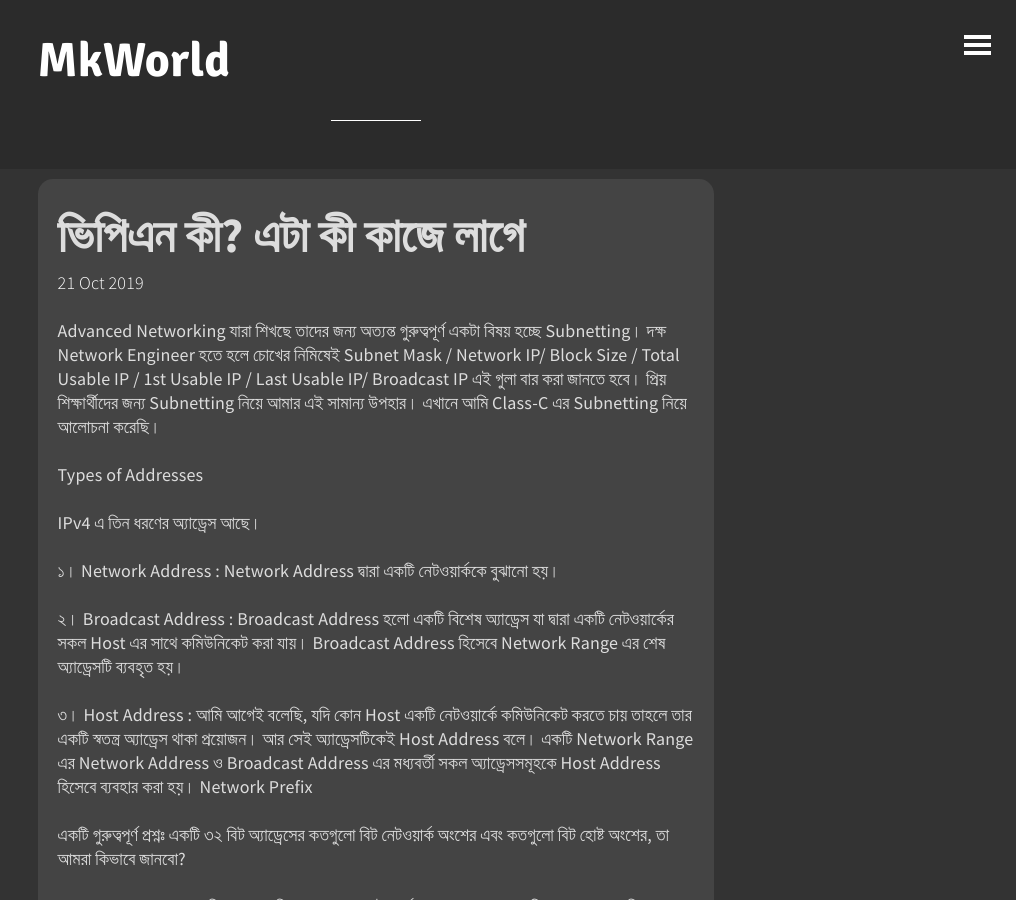
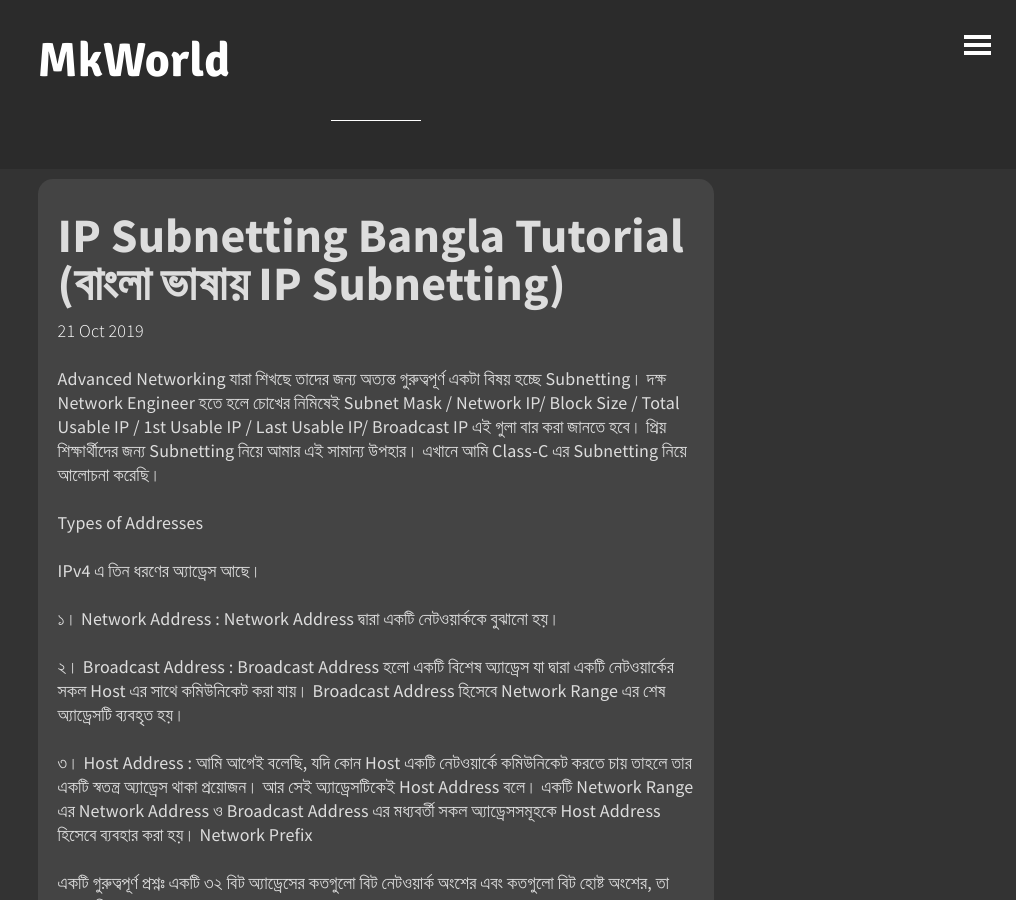
Before and after one commit to bdmilan/blog, a Jekyll site: the page built from _posts/2019-10-21-IP Subnetting Bangla Tutorial (বাংলা ভাষায় IP Subnetting).md, in a window 1280 px wide and 900 px high. Shown: the whole window, without its empty margins (264-1280 px from the left). Built offline with Jekyll 4.4.1, drawn with Linux system fonts in a browser that asks for light colours.

Commit message:
Update and rename 2019-10-21-ভিপিএন কী? এটা কী কাজে লাগে.md to 2019-10-21-IP Subnetting Bangla Tutorial (বাংলা ভাষায় IP Subnetting).md

```diff
--- a/_posts/2019-10-21-ভিপিএন কী? এটা কী কাজে লাগে.md
+++ b/_posts/2019-10-21-IP Subnetting Bangla Tutorial (বাংলা ভাষায় IP Subnetting).md
@@ -1,5 +1,5 @@
 ---
-title: ভিপিএন কী? এটা কী কাজে লাগে
+title: IP Subnetting Bangla Tutorial (বাংলা ভাষায় IP Subnetting)
 ---
 Advanced Networking যারা শিখছে তাদের জন্য অত্যন্ত গুরুত্বপূর্ণ একটা বিষয় হচ্ছে Subnetting। দক্ষ Network Engineer হতে হলে চোখের নিমিষেই Subnet Mask / Network IP/ Block Size / Total Usable IP / 1st Usable IP / Last Usable IP/ Broadcast IP এই গুলা বার করা জানতে হবে। প্রিয় শিক্ষার্থীদের জন্য Subnetting নিয়ে আমার এই সামান্য উপহার। এখানে আমি Class-C এর Subnetting নিয়ে আলোচনা করেছি।
 
```
